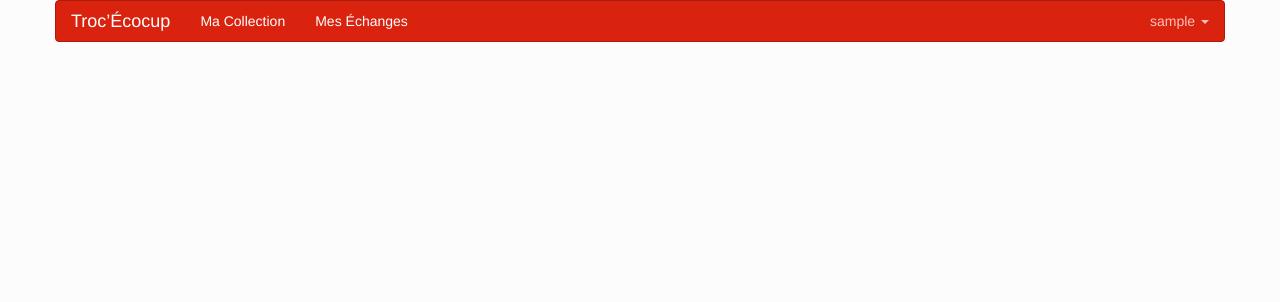
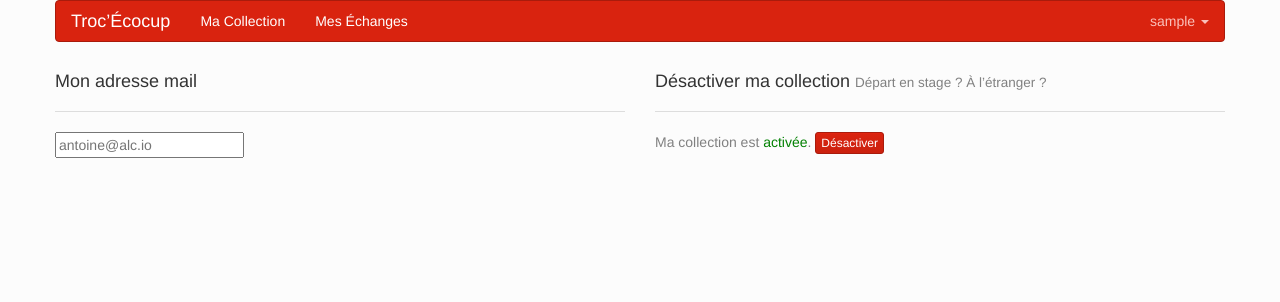
Before and after one commit to alecalve/troc-ecocup, a Flask app: template templates/profil/index.html in a window 1280 px wide. Shown: the top 302 px of the page. Run offline with Flask 2, Linux system fonts and the light colour scheme; the template is opened without the code that fills it: most values are stand-ins (such as "Sample title", 1, 10 or a date in 2020).

Commit message:
Mockup profil

```diff
--- a/templates/profil/index.html
+++ b/templates/profil/index.html
@@ -30,4 +30,19 @@
 </div>
 {% endblock %}
 {% block body %}
+<div class="row">
+  <div class="col-md-6">
+    <div class="page-header">
+      <h4>Mon adresse mail</h4>
+    </div>
+    <input type="text" placeholder="antoine@alc.io">
+  </div>
+  <div class="col-md-6">
+    <div class="page-header">
+      <h4>Désactiver ma collection <small>Départ en stage ? À l’étranger ?</small></h4>
+    </div>
+    Ma collection est <span class="up">activée</span>.</label>
+    <button type="submit" class="btn btn-xs btn-primary">Désactiver</button>
+  </div>
+</div>
 {% endblock %}
```
